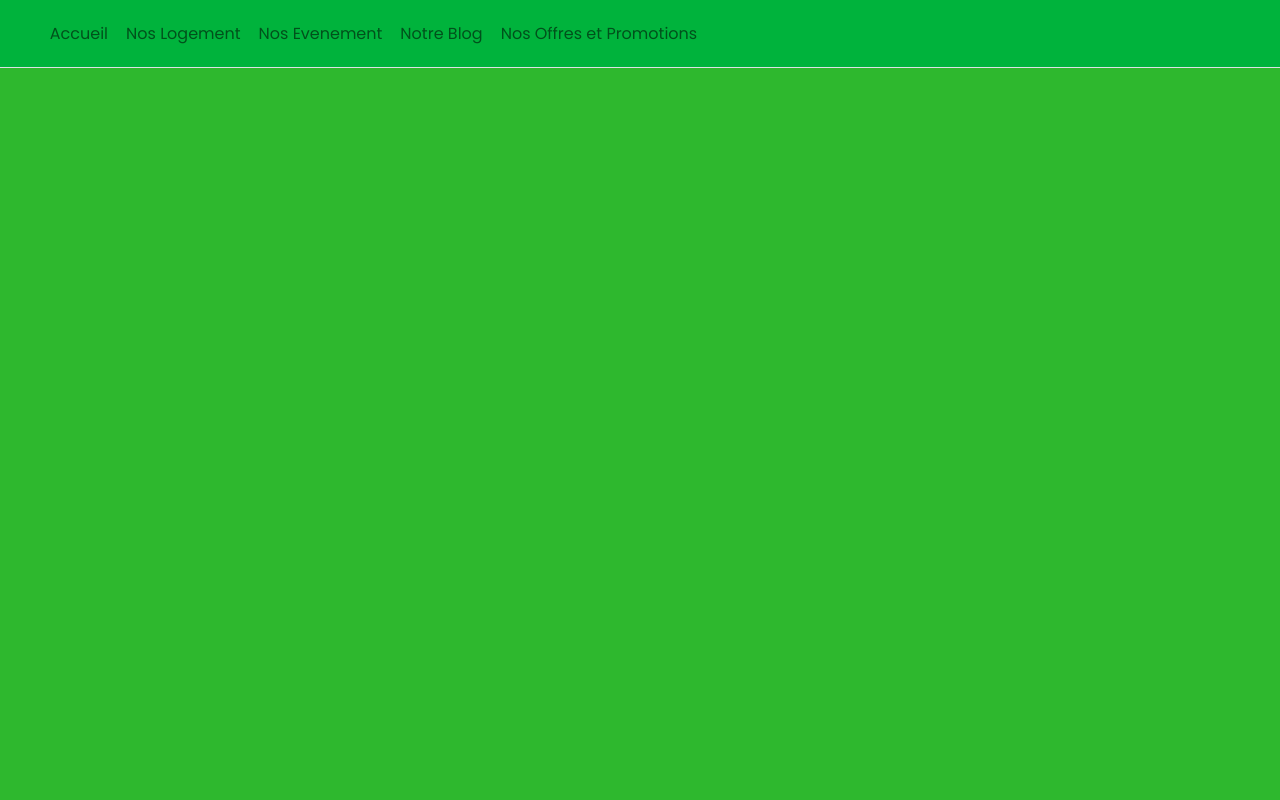
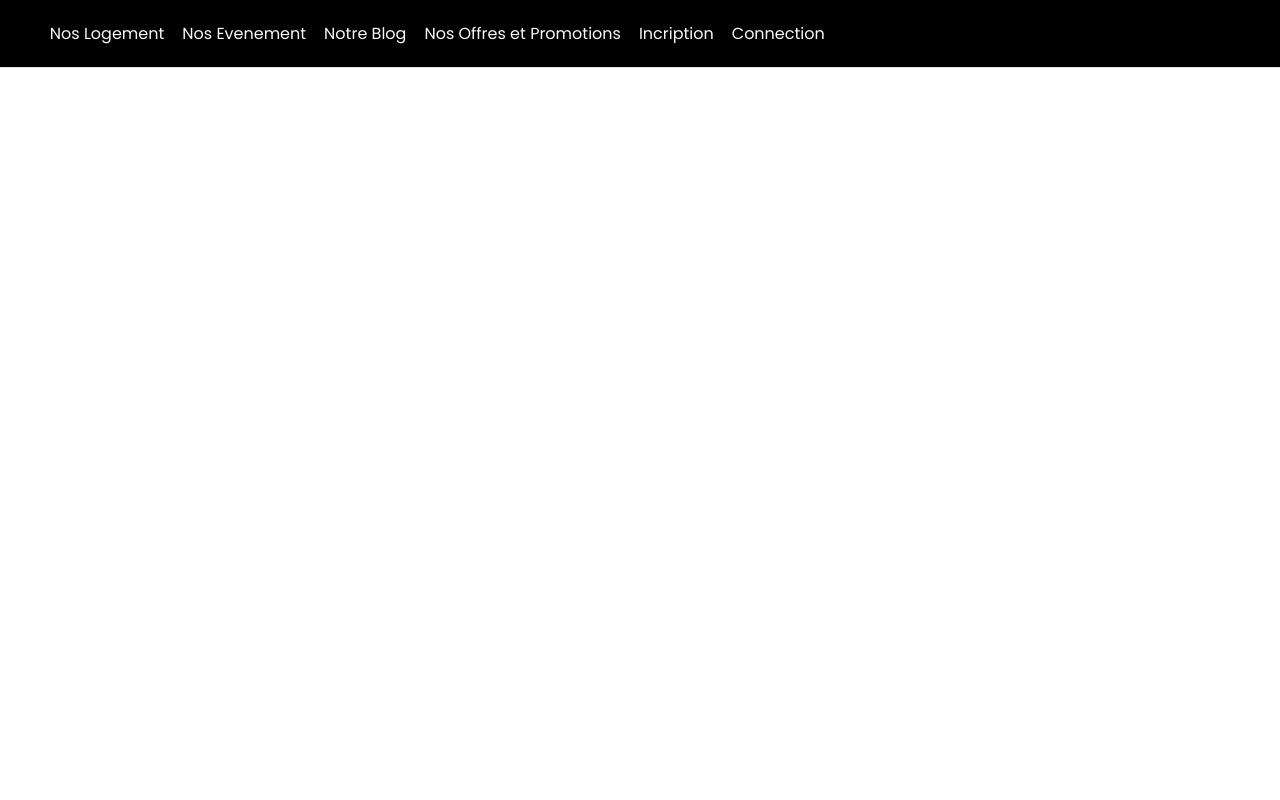
Before and after one commit to Rayduxx/Web_Project_Esprit, a PHP site: page /view/includes/header.php in a window 1280 px wide. Run offline with PHP 8.4, Linux system fonts and the light colour scheme; some libraries are stand-ins or nearby versions.

Commit message:
Preparation

```diff
--- a/assets/css/style.css
+++ b/assets/css/style.css
@@ -4,12 +4,12 @@ html, body {
 	height: 100%;
 	width: 100%;
 	font-family: 'Poppins', sans-serif;
-	background-color: #2eb82e;
+	background-color: #FFF;
 	color: #222;
 }
 
 .navigation {
-	background-color: #00b33c;
+	background-color: black;
 }
 .nav-link {
 	font-size: 1em !important;
@@ -20,8 +20,8 @@ html, body {
 	padding: .8rem;
 }
 footer {
-	background-color: #00b33c;
-	padding: 15%;
+	background-color: #000;
+	padding-left: 40%;
 }
 .Corps {
 	padding-top: 10%;
--- a/view/includes/footer.php
+++ b/view/includes/footer.php
@@ -1,6 +1,7 @@
+  </div>
     <footer>
-      <div class="containter-fluid">
-      </div>
+      <div class="container-fluid">
+            <h5 class="text-light"> &copy 2021 - Backstage Crew </h1>
       </div>
     </footer>
     <script src="https://ajax.googleapis.com/ajax/libs/jquery/1.12.4/jquery.min.js"></script>
--- a/view/includes/header.php
+++ b/view/includes/header.php
@@ -19,21 +19,26 @@
         <div class="collapse navbar-collapse" id="navbarResponsive">
           <ul class="navbar-nav mr-auto">
             <li class="nav-item">
-							<li><a class="nav-link" href="#">Accueil</a></li>
+							<li><a class="nav-link text-light" href="#">Nos Logement</a></li>
 						</li>
             <li class="nav-item">
-							<li><a class="nav-link" href="#">Nos Logement</a></li>
+							<li><a class="nav-link text-light" href="#">Nos Evenement</a></li>
 						</li>
             <li class="nav-item">
-							<li><a class="nav-link" href="#">Nos Evenement</a></li>
+							<li><a class="nav-link text-light" href="#">Notre Blog</a></li>
 						</li>
             <li class="nav-item">
-							<li><a class="nav-link" href="#">Notre Blog</a></li>
-						</li>
-            <li class="nav-item">
-							<li><a class="nav-link" href="#">Nos Offres et Promotions</a></li>
+							<li><a class="nav-link text-light" href="#">Nos Offres et Promotions</a></li>
 						</li>
           </ul>
+		  <ul class="navbar-nav ml-auto">
+			<li class="nav-item">
+				<li><a class="nav-link text-light" href="#"> Incription</a></li>
+			</li>
+			<li class="nav-item">
+				<li><a class="nav-link text-light" href="#"> Connection</a></li>
+			</li>
+		  </ul>
           </div>
         </div>
       </nav>
--- a/view/index.php
+++ b/view/index.php
@@ -1,3 +1,3 @@
-<?php include "./header.php"; ?>
+<?php include "./includes/header.php"; ?>
 
-<?php include "./footer.php"; ?>
+<?php include "./includes/footer.php"; ?>
```
Also changed, not shown: view/admin/offres.php (added), view/admin/promotions.php (deleted).
